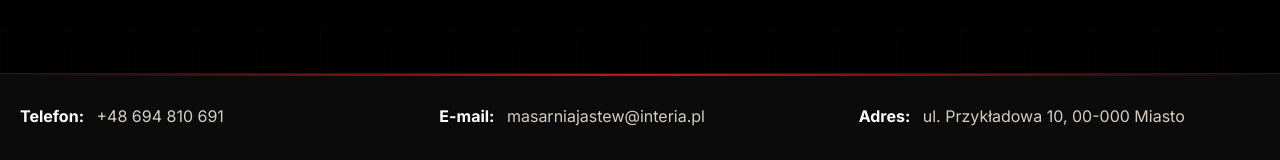
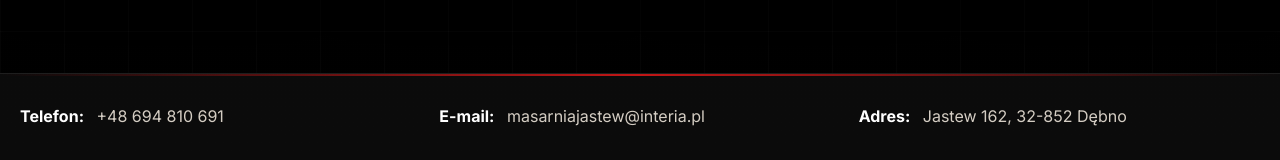
Before and after one commit to Ankielpe/masarnia-landing, a Flask app: page / in a window 1280 px wide. Shown: the part 3344-3504 px from the top of the page. Run offline with Flask 3, Linux system fonts and the light colour scheme.

```diff
--- a/templates/index.html
+++ b/templates/index.html
@@ -190,7 +190,7 @@
             </div>
             <div class="bottom-contact-item">
                 <strong>Adres:</strong>
-                ul. Przykładowa 10, 00-000 Miasto
+                Jastew 162, 32-852 Dębno
             </div>
         </div>
     </footer>
```
